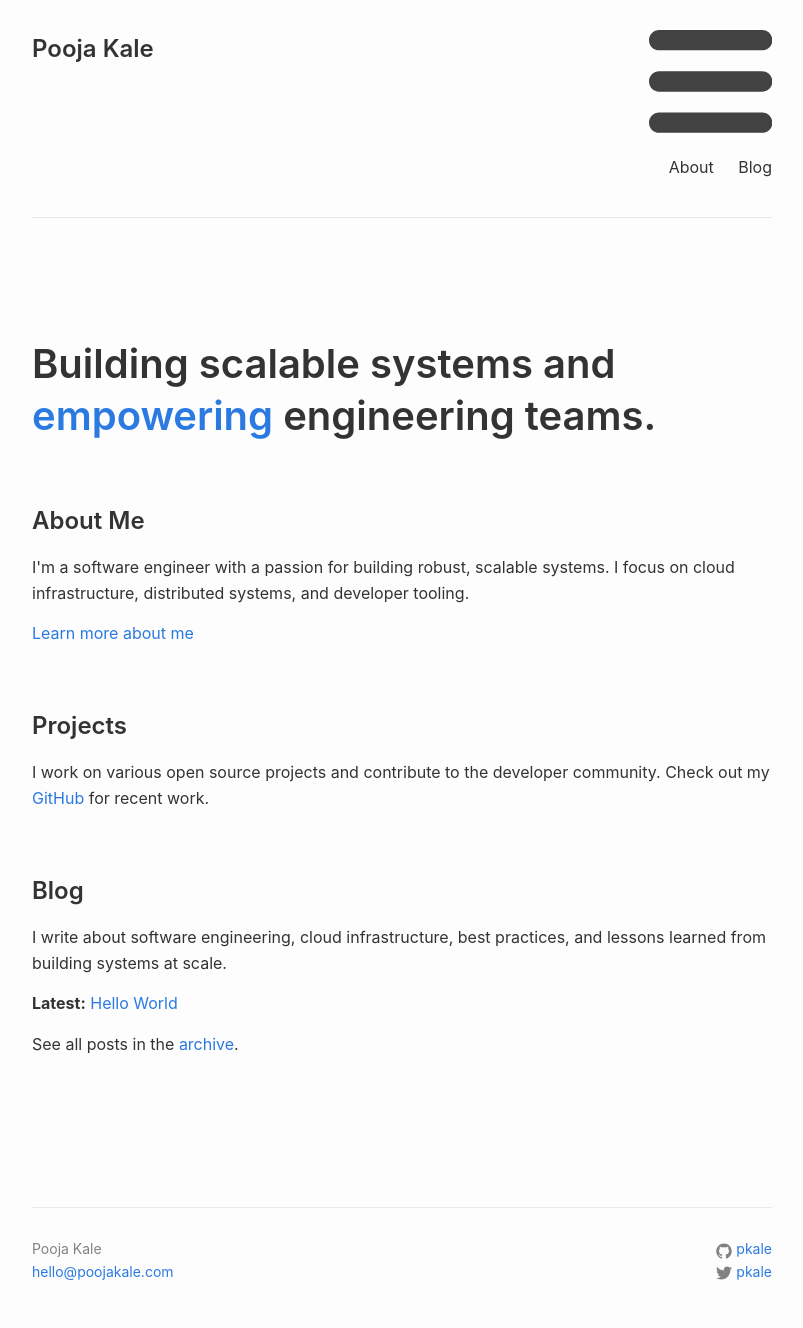
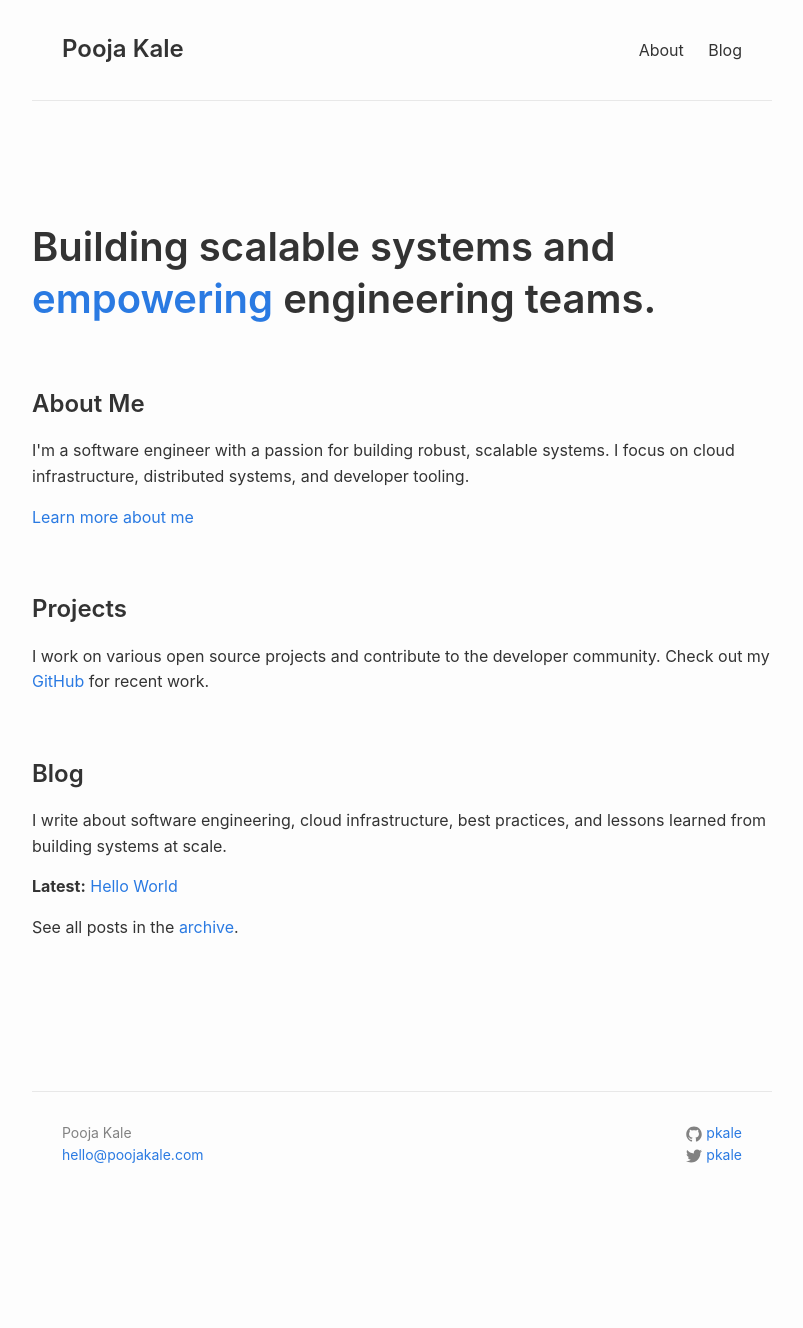
Before and after one commit to pkale/poojakale.github.io, a Jekyll site: the page built from index.html, in a window 1280 px wide. Shown: the whole page, without its empty margins (238-1041 px from the left). Built offline with Jekyll 4.4.1, drawn with Linux system fonts in a browser that asks for light colours; the list of posts is cut into pages by our own code; after the commit the page ends 1211 px from its top, so only the background shows below that.

Commit message:
Remove hamburger menu and fix navigation links

```diff
--- a/_includes/footer.html
+++ b/_includes/footer.html
@@ -1,6 +1,5 @@
 <footer class="site-footer">
-
-  <div class="wrapper">
+  <div id="contain">
 
     <div class="footer-col-wrapper">
       <div class="footer-col">
--- a/_includes/header.html
+++ b/_includes/header.html
@@ -1,24 +1,10 @@
 <header class="site-header">
-
-  <div class="wrapper">
-
+  <div id="contain">
     <a class="site-title" href="{{ site.baseurl }}/">{{ site.title }}</a>
 
     <nav class="site-nav">
-      <a href="#" class="menu-icon">
-        <svg viewBox="0 0 18 15">
-          <path fill="#424242" d="M18,1.484c0,0.82-0.665,1.484-1.484,1.484H1.484C0.665,2.969,0,2.304,0,1.484l0,0C0,0.665,0.665,0,1.484,0 h15.031C17.335,0,18,0.665,18,1.484L18,1.484z"/>
-          <path fill="#424242" d="M18,7.516C18,8.335,17.335,9,16.516,9H1.484C0.665,9,0,8.335,0,7.516l0,0c0-0.82,0.665-1.484,1.484-1.484 h15.031C17.335,6.031,18,6.696,18,7.516L18,7.516z"/>
-          <path fill="#424242" d="M18,13.516C18,14.335,17.335,15,16.516,15H1.484C0.665,15,0,14.335,0,13.516l0,0 c0-0.82,0.665-1.484,1.484-1.484h15.031C17.335,12.031,18,12.696,18,13.516L18,13.516z"/>
-        </svg>
-      </a>
-
-      <div class="trigger">
-        <a class="page-link" href="/about/">About</a>
-        <a class="page-link" href="/blog/">Blog</a>
-      </div>
+      <a class="page-link" href="{{ site.baseurl }}/about/">About</a>
+      <a class="page-link" href="{{ site.baseurl }}/blog/">Blog</a>
     </nav>
-
   </div>
-
 </header>
```
